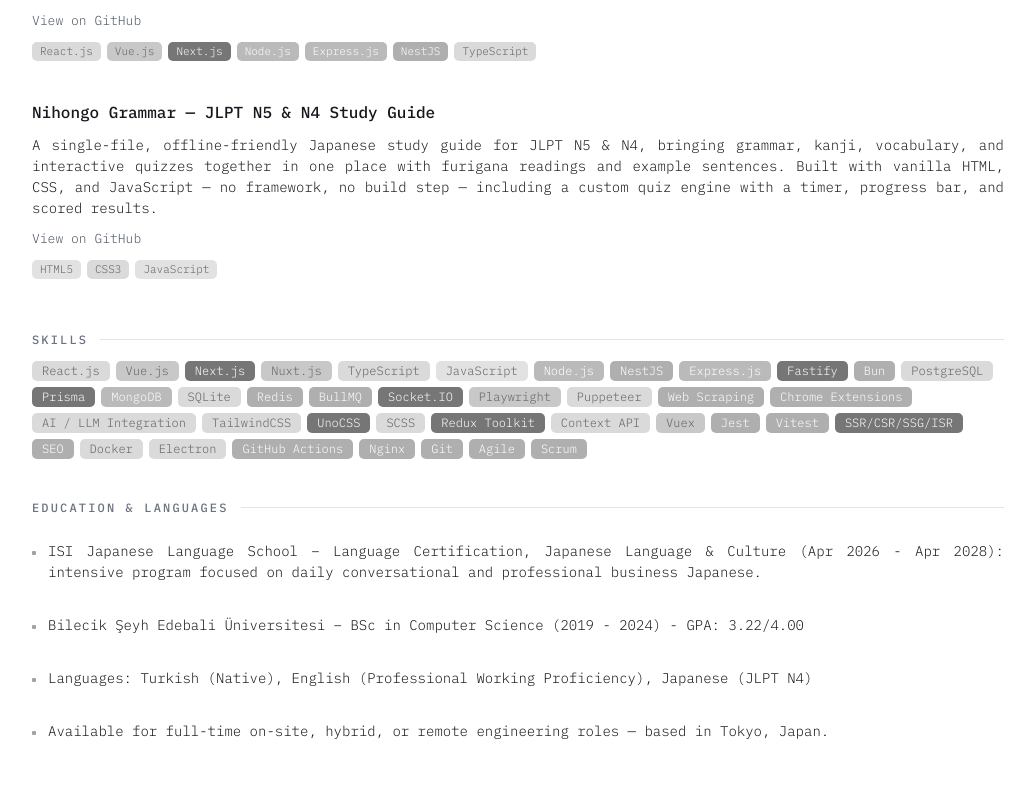
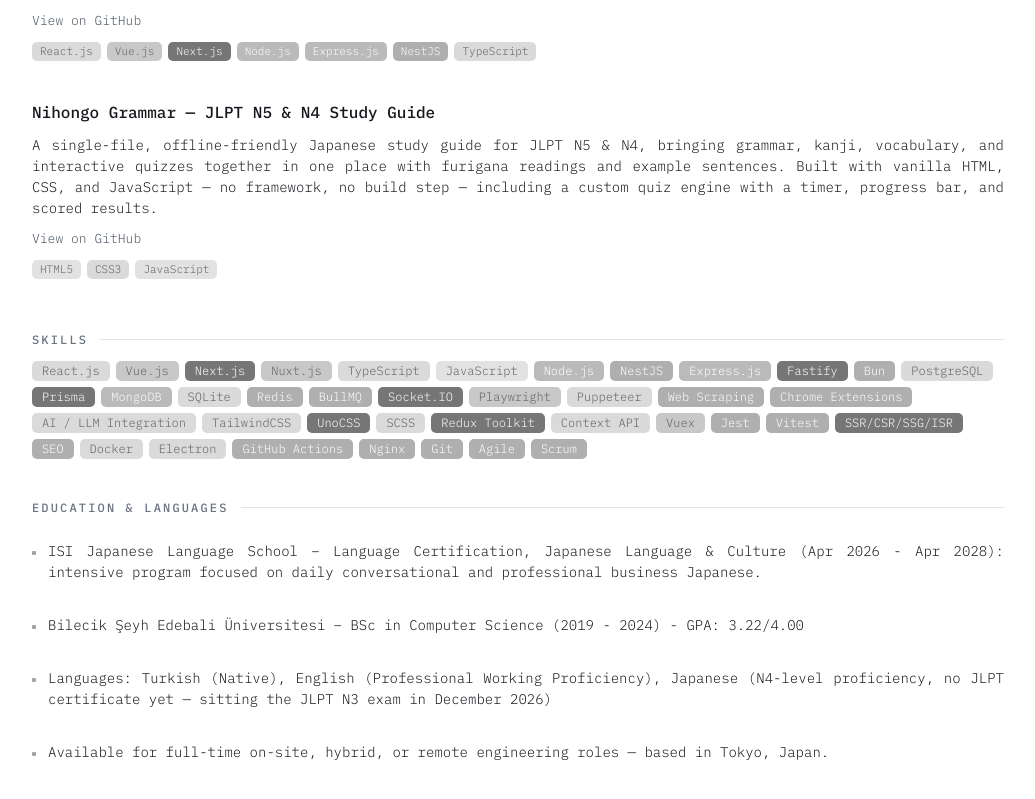
Before and after one commit to ramazandogna/resume-ramazan-dogna, a React (Vite) app: page / in a window 1280 px wide. Shown: the part 3132-3931 px from the top of the page, without its empty margins (122-1157 px from the left). Built offline with nearby package versions, Linux system fonts and the light colour scheme.

Commit message:
Correct Japanese level: N4 proficiency, JLPT N3 in December

```diff
--- a/src/data/data.ts
+++ b/src/data/data.ts
@@ -288,7 +288,7 @@ export const educationData: EducationSection = {
   items: [
     'ISI Japanese Language School – Language Certification, Japanese Language & Culture (Apr 2026 - Apr 2028): intensive program focused on daily conversational and professional business Japanese.',
     'Bilecik Şeyh Edebali Üniversitesi – BSc in Computer Science (2019 - 2024) - GPA: 3.22/4.00',
-    'Languages: Turkish (Native), English (Professional Working Proficiency), Japanese (JLPT N4)',
+    'Languages: Turkish (Native), English (Professional Working Proficiency), Japanese (N4-level proficiency, no JLPT certificate yet — sitting the JLPT N3 exam in December 2026)',
     'Available for full-time on-site, hybrid, or remote engineering roles — based in Tokyo, Japan.'
   ]
 };
```
